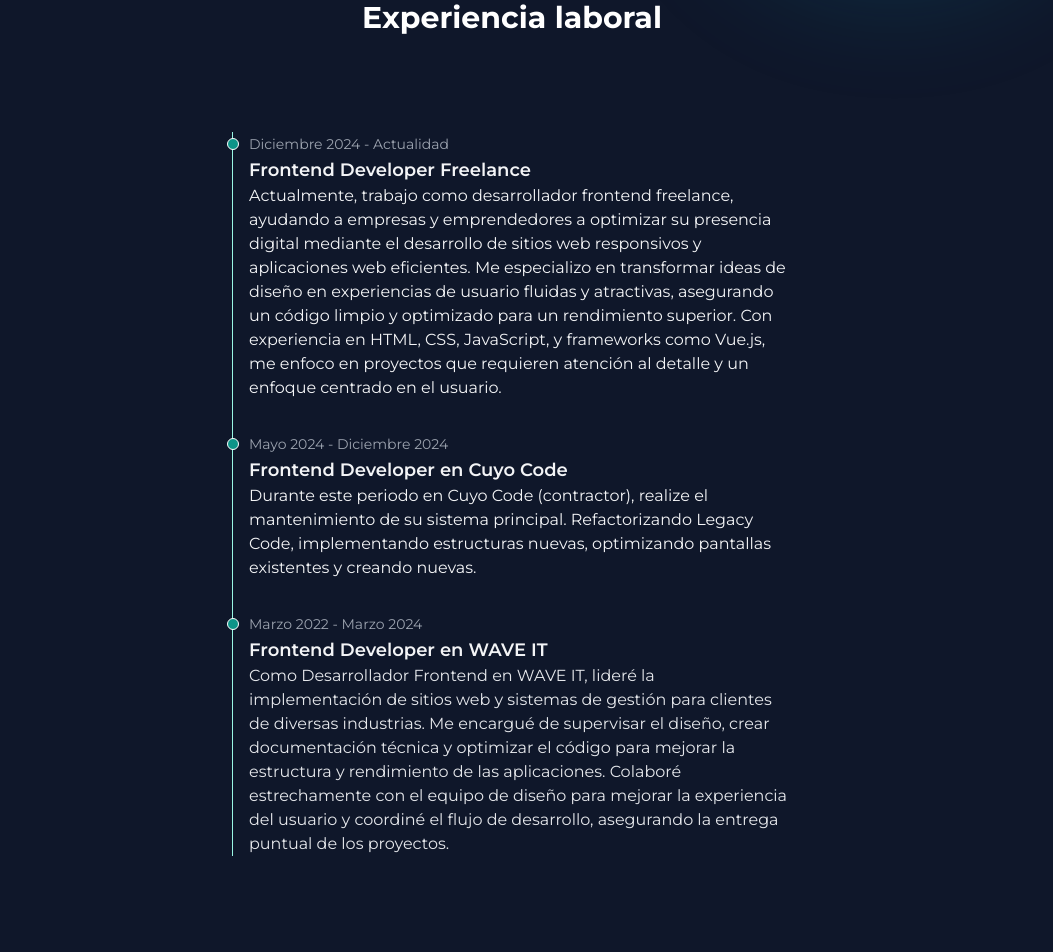
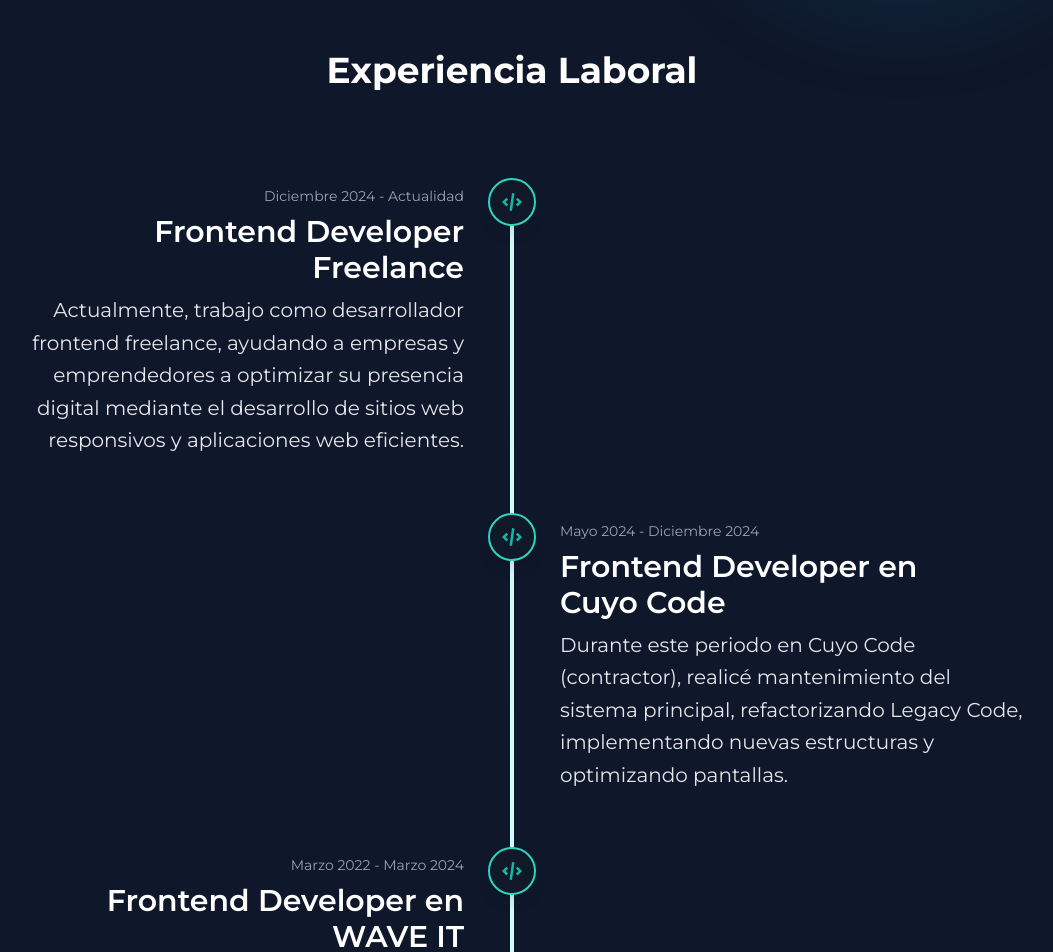
Before and after one commit to tobiassanmartindev/porfolio, a Vue app: page / in a window 1280 px wide. Shown: the part 800-1752 px from the top of the page, without its empty margins (128-1181 px from the left). Built offline with nearby package versions, Linux system fonts and the light colour scheme.

Commit message:
modificaciones

```diff
--- a/src/components/ExperienciaLaboral.vue
+++ b/src/components/ExperienciaLaboral.vue
@@ -1,87 +1,109 @@
 <template>
-  <div class="text-experiencia-custom font-bold text-3xl text-white text-center mb-20">Experiencia laboral</div>
-  <div class="lg:flex md:grid justify-center mb-10">
-    <div class="flex-initial w-70">
-      <div class="lg:w-[560px] md:w-[760px] mx-auto mt-4 lg:px-0 px-6">
-        <ol class="relative border-s border-teal-200">
-          <li class="mb-8 ms-4">
-            <div
-              class="absolute w-3 h-3 bg-teal-600 rounded-full mt-1.5 -start-1.5 border border-white"
-            ></div>
+  <div class="relative px-4">
+    <h2 class="text-experiencia-custom font-bold text-4xl text-white text-center mb-24">
+      Experiencia Laboral
+    </h2>
 
-            <time class="mb-1 text-sm font-normal leading-none text-gray-400"
-              >Diciembre 2024 - Actualidad</time
-            >
-            <h3 class="text-lg font-semibold text-gray-100">Frontend Developer Freelance</h3>
-            <p class="mb-4 font-normal text-gray-100">
+    <div class="relative max-w-5xl mx-auto">
+      <!-- Línea central -->
+      <div class="absolute left-1/2 transform -translate-x-1/2 w-1 bg-gradient-to-b from-teal-100 to-cyan-100 h-full"></div>
+
+      <!-- Item 1 -->
+      <div class="flex justify-start mb-16 relative">
+        <div class="w-1/2 pr-12 text-right">
+          <time class="block text-gray-400 mb-2 text-sm">Diciembre 2024 - Actualidad</time>
+          <h3 class="text-3xl font-semibold text-white mb-2">
+            Frontend Developer Freelance
+          </h3>
+          <p class="text-xl text-gray-200 leading-relaxed">
             Actualmente, trabajo como desarrollador frontend freelance, ayudando a empresas y emprendedores a optimizar su presencia
-              digital mediante el desarrollo de sitios web responsivos y aplicaciones web eficientes. Me especializo en transformar ideas
-              de diseño en experiencias de usuario fluidas y atractivas, asegurando un código limpio y optimizado para un rendimiento superior. Con experiencia en HTML, CSS, JavaScript,
-              y frameworks como Vue.js, me enfoco en proyectos que requieren atención al detalle y un enfoque centrado en el usuario.
+            digital mediante el desarrollo de sitios web responsivos y aplicaciones web eficientes.
           </p>
-          </li>
-          <li class="mb-8 ms-4">
-            <div
-              class="absolute w-3 h-3 bg-teal-600 rounded-full mt-1.5 -start-1.5 border border-white"
-            ></div>
+        </div>
 
-            <time class="mb-1 text-sm font-normal leading-none text-gray-400"
-              >Mayo 2024 - Diciembre 2024</time
-            >
-            <h3 class="text-lg font-semibold text-gray-100">Frontend Developer en Cuyo Code</h3>
-            <p class="mb-4 font-normal text-gray-100">
-              Durante este periodo en Cuyo Code (contractor), realize el mantenimiento de su sistema principal.
-              Refactorizando Legacy Code, implementando estructuras nuevas, optimizando pantallas existentes y creando nuevas.
+        <!-- Icono en el centro -->
+        <div class="absolute left-1/2 transform -translate-x-1/2 -translate-y-2 bg-gray-900 border-2 border-teal-400 rounded-full p-3 shadow-lg">
+          <svg viewBox="0 0 16 16" fill="#14b8a6" xmlns="http://www.w3.org/2000/svg" class="w-5 h-5">
+            <path d="M8.01005 0.858582L6.01005 14.8586L7.98995 15.1414L9.98995 1.14142L8.01005 0.858582Z"></path>
+            <path d="M12.5 11.5L11.0858 10.0858L13.1716 8L11.0858 5.91422L12.5 4.5L16 8L12.5 11.5Z"></path>
+            <path d="M2.82843 8L4.91421 10.0858L3.5 11.5L0 8L3.5 4.5L4.91421 5.91422L2.82843 8Z"></path>
+          </svg>
+        </div>
+      </div>
+
+      <!-- Item 2 -->
+      <div class="flex justify-end mb-16 relative">
+        <div class="w-1/2 pl-12 text-left">
+          <time class="block text-gray-400 mb-2 text-sm">Mayo 2024 - Diciembre 2024</time>
+          <h3 class="text-3xl font-semibold text-white mb-2">
+            Frontend Developer en <br> Cuyo Code
+          </h3>
+          <p class="text-xl text-gray-200 leading-relaxed">
+            Durante este periodo en Cuyo Code (contractor), realicé mantenimiento del sistema principal,
+            refactorizando Legacy Code, implementando nuevas estructuras y optimizando pantallas.
           </p>
-          </li>
-          <li class="mb-10 ms-4">
-            <div
-              class="absolute w-3 h-3 bg-teal-600 rounded-full mt-1.5 -start-1.5 border border-white"
-            ></div>
+        </div>
 
-            <time class="mb-1 text-sm font-normal leading-none text-gray-400"
-              >Marzo 2022 - Marzo 2024</time
-            >
-            <h3 class="text-lg font-semibold text-gray-100">Frontend Developer en WAVE IT</h3>
-            <p class="mb-4 font-normal text-gray-200">
-              Como Desarrollador Frontend en WAVE IT, lideré la implementación de sitios web y sistemas de gestión para
-              clientes de diversas industrias. Me encargué de supervisar el diseño, crear documentación técnica y optimizar
-              el código para mejorar la estructura y rendimiento de las aplicaciones. Colaboré estrechamente con el equipo de
-              diseño para mejorar la experiencia del usuario y coordiné el flujo de desarrollo, asegurando la entrega puntual de
-              los proyectos.
+        <!-- Icono en el centro -->
+        <div class="absolute left-1/2 transform -translate-x-1/2 -translate-y-2 bg-gray-900 border-2 border-teal-400 rounded-full p-3 shadow-lg">
+          <svg viewBox="0 0 16 16" fill="#14b8a6" xmlns="http://www.w3.org/2000/svg" class="w-5 h-5">
+            <path d="M8.01005 0.858582L6.01005 14.8586L7.98995 15.1414L9.98995 1.14142L8.01005 0.858582Z"></path>
+            <path d="M12.5 11.5L11.0858 10.0858L13.1716 8L11.0858 5.91422L12.5 4.5L16 8L12.5 11.5Z"></path>
+            <path d="M2.82843 8L4.91421 10.0858L3.5 11.5L0 8L3.5 4.5L4.91421 5.91422L2.82843 8Z"></path>
+          </svg>
+        </div>
+      </div>
+
+      <!-- Item 3 -->
+      <div class="flex justify-start mb-10 relative">
+        <div class="w-1/2 pr-12 text-right">
+          <time class="block text-gray-400 mb-2 text-sm">Marzo 2022 - Marzo 2024</time>
+          <h3 class="text-3xl font-semibold text-white mb-2">
+            Frontend Developer en <br> WAVE IT
+          </h3>
+          <p class="text-xl text-gray-200 leading-relaxed">
+            Como desarrollador frontend en WAVE IT, lideré la implementación de sitios web y sistemas de gestión.
+            Coordiné el desarrollo y trabajé en optimización del rendimiento y experiencia de usuario.
           </p>
-          </li>
-        </ol>
+        </div>
+
+        <!-- Icono en el centro -->
+        <div class="absolute left-1/2 transform -translate-x-1/2 -translate-y-2 bg-gray-900 border-2 border-teal-400 rounded-full p-3 shadow-lg">
+          <svg viewBox="0 0 16 16" fill="#14b8a6" xmlns="http://www.w3.org/2000/svg" class="w-5 h-5">
+            <path d="M8.01005 0.858582L6.01005 14.8586L7.98995 15.1414L9.98995 1.14142L8.01005 0.858582Z"></path>
+            <path d="M12.5 11.5L11.0858 10.0858L13.1716 8L11.0858 5.91422L12.5 4.5L16 8L12.5 11.5Z"></path>
+            <path d="M2.82843 8L4.91421 10.0858L3.5 11.5L0 8L3.5 4.5L4.91421 5.91422L2.82843 8Z"></path>
+          </svg>
         </div>
       </div>
     </div>
-  <div id="proyectos"></div>
+  </div>
 </template>
 
 <style scoped>
-@media (max-width:506px) {
-  .text-experiencia-custom{
+.text-experiencia-custom {
   margin-top: 50px;
 }
+
+@media (max-width: 768px) {
+  .max-w-5xl > div {
+    flex-direction: column !important;
+    text-align: center !important;
   }
-@media (max-width:430px) {
-  .text-experiencia-custom{
-    margin-top: 100px;
+
+  .w-1\/2 {
+    width: 100% !important;
+    padding: 0 !important;
   }
+
+  .absolute.left-1\/2 {
+    left: 50%;
+    transform: translateX(-50%);
   }
-@media (max-width:415px) {
-  .text-experiencia-custom{
-    margin-top: 150px;
-  }
-}
-@media (max-width:394px) {
-  .text-experiencia-custom{
-    margin-top: 200px;
-  }
-}
-@media (max-width:369px) {
-  .text-experiencia-custom{
-    margin-top: 250px;
+
+  .text-right,
+  .text-left {
+    text-align: center !important;
   }
 }
 </style>
--- a/src/components/FooterSection.vue
+++ b/src/components/FooterSection.vue
@@ -2,8 +2,7 @@
   <footer class="text-white rounded-lg shadow m-4 mt-24">
     <div class="w-full mx-auto max-w-screen-xl p-4 md:flex md:items-center md:justify-between">
       <span class="text-sm text-gray-200 sm:text-center">
-        © 2024 <a href="https://www.linkedin.com/in/tob%C3%ADas-sanmart%C3%ADn-001b74254/" class="hover:underline">Tobías Sanmartín</a>.
-        Todos los derechos reservados.
+        © {{new Date().getFullYear()}} <a href="https://www.linkedin.com/in/tob%C3%ADas-sanmart%C3%ADn-001b74254/" class="hover:underline">Tobías Sanmartín</a>.
       </span>
       <ul class="flex flex-wrap items-center mt-3 text-sm font-medium text-gray-200 sm:mt-0">
         <li>
--- a/src/components/HeroComponent.vue
+++ b/src/components/HeroComponent.vue
@@ -89,7 +89,7 @@ import Meditation from './Meditation.vue'
         <img
           src="../../public/about.png"
           alt="perfil"
-          class="object-contain rounded-full shadow-2xl border border-white/20 backdrop-blur-md"
+          class="object-contain rounded-full shadow-2xl border border-cyan-900 backdrop-blur-md"
         />
       </div>
     </div>
--- a/src/components/ProyectosH.vue
+++ b/src/components/ProyectosH.vue
@@ -217,7 +217,7 @@
 
     </div>
 
-    <!-- <div
+    <div
       class="lg:mx-auto mx-10 mt-20 flex flex-col lg:flex-row items-center gap-8 max-w-5xl bg-[#1e293b] rounded-2xl p-6 transition-all duration-500"
     >
       <div class="flex flex-col justify-center lg:w-1/2">
@@ -292,7 +292,7 @@
           />
         </a>
       </div>
-    </div> -->
+    </div>
   </div>
   <div id="stack"></div>
 
--- a/src/views/HomeView.vue
+++ b/src/views/HomeView.vue
@@ -86,8 +86,8 @@ onMounted(() => {
 <template>
   <div class="relative overflow-hidden">
     <!-- Círculos de fondo -->
-    <div ref="circle1Ref" class="animate-pulse-slow fixed fixed-custom top-10 left-24 w-80 h-80 rounded-full -z-10"></div>
-    <div ref="circle2Ref" class="animate-pulse-slow fixed fixed-custom bottom-10 right-24 w-80 h-80 rounded-full -z-10"></div>
+    <div ref="circle1Ref" class="animate-pulse-slow fixed fixed-custom top-10 left-24 rounded-full -z-10"></div>
+    <div ref="circle2Ref" class="animate-pulse-slow fixed fixed-custom bottom-10 right-24 rounded-full -z-10"></div>
 
 
     <!-- Navbar -->
@@ -136,6 +136,8 @@ section {
   filter: blur(80px);
   opacity: 0.3;
   transition: all 1s ease;
+  width: 300px;
+  height: 300px;
 }
 
 /* --- Clase para animación pulse opcional --- */
```
Also changed, not shown: src/components/AboutMe.vue (+36 -29 lines). Lines whose indentation alone changed are shown as unchanged.
